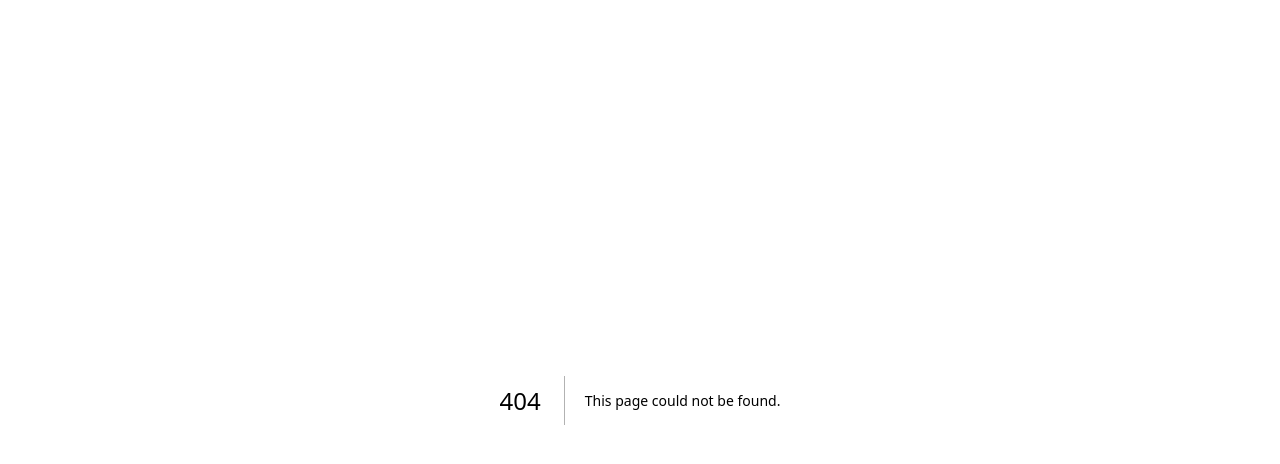
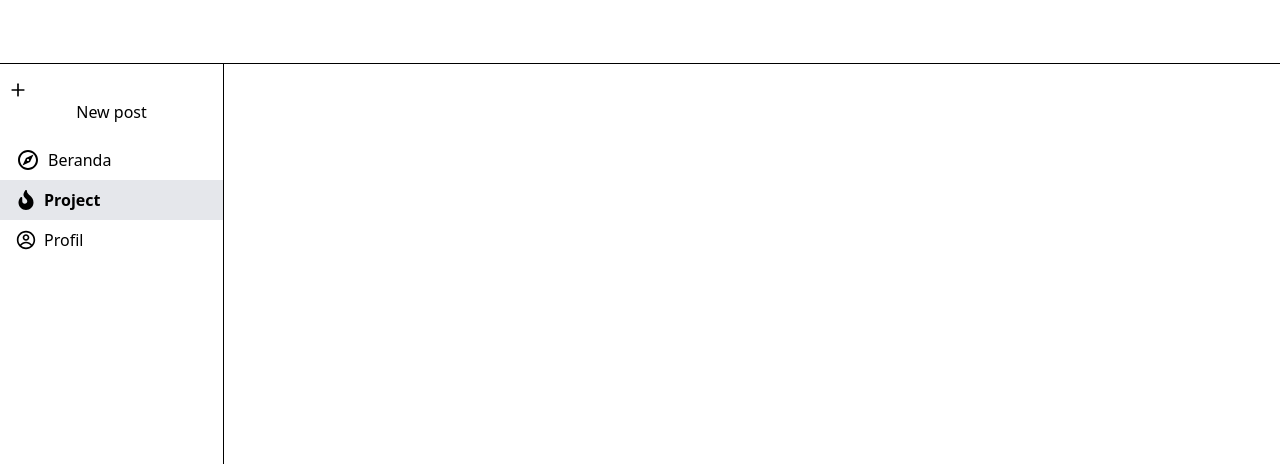
Before and after one commit to arraysid/imphnen-services, a Next.js app in the folder apps/app-bff-service/: page /projects in a window 1280 px wide. Before the commit this address had no page. Shown: the top 464 px of the page. Built offline with nearby package versions, Linux system fonts and the light colour scheme.

Commit message:
feat: restructure post card component and update sidebar navigation

```diff
--- a/apps/app-bff-service/src/app/(authed)/_components/sidebar.tsx
+++ b/apps/app-bff-service/src/app/(authed)/_components/sidebar.tsx
@@ -3,6 +3,7 @@
 import { CgProfile } from "react-icons/cg";
 import { FaFire } from "react-icons/fa";
 import { FiPlus } from "react-icons/fi";
+import { MdOutlineExplore } from "react-icons/md";
 
 import { Button } from "@imphnen/ui/button";
 
@@ -19,9 +20,18 @@ export function Sidebar() {
       </div>
 
       <nav className="pt-4">
-        <NavLink title="Feed" href="/" icon={<FaFire className="size-5" />} />
         <NavLink
-          title="Profile"
+          title="Beranda"
+          href="/"
+          icon={<MdOutlineExplore className="size-6" />}
+        />
+        <NavLink
+          title="Project"
+          href="/projects"
+          icon={<FaFire className="size-5" />}
+        />
+        <NavLink
+          title="Profil"
           href="/profile"
           icon={<CgProfile className="size-5" />}
         />
--- /dev/null
+++ b/apps/app-bff-service/src/app/(authed)/projects/page.tsx
@@ -0,0 +1,3 @@
+export default function Page() {
+  return <div></div>;
+}
```
Also changed, not shown: apps/app-bff-service/src/app/(authed)/(home)/_components/post-card.tsx (renamed from apps/app-bff-service/src/app/(authed)/_components/post-card.tsx), apps/app-bff-service/src/app/(authed)/(home)/page.tsx (renamed from apps/app-bff-service/src/app/(authed)/page.tsx).
